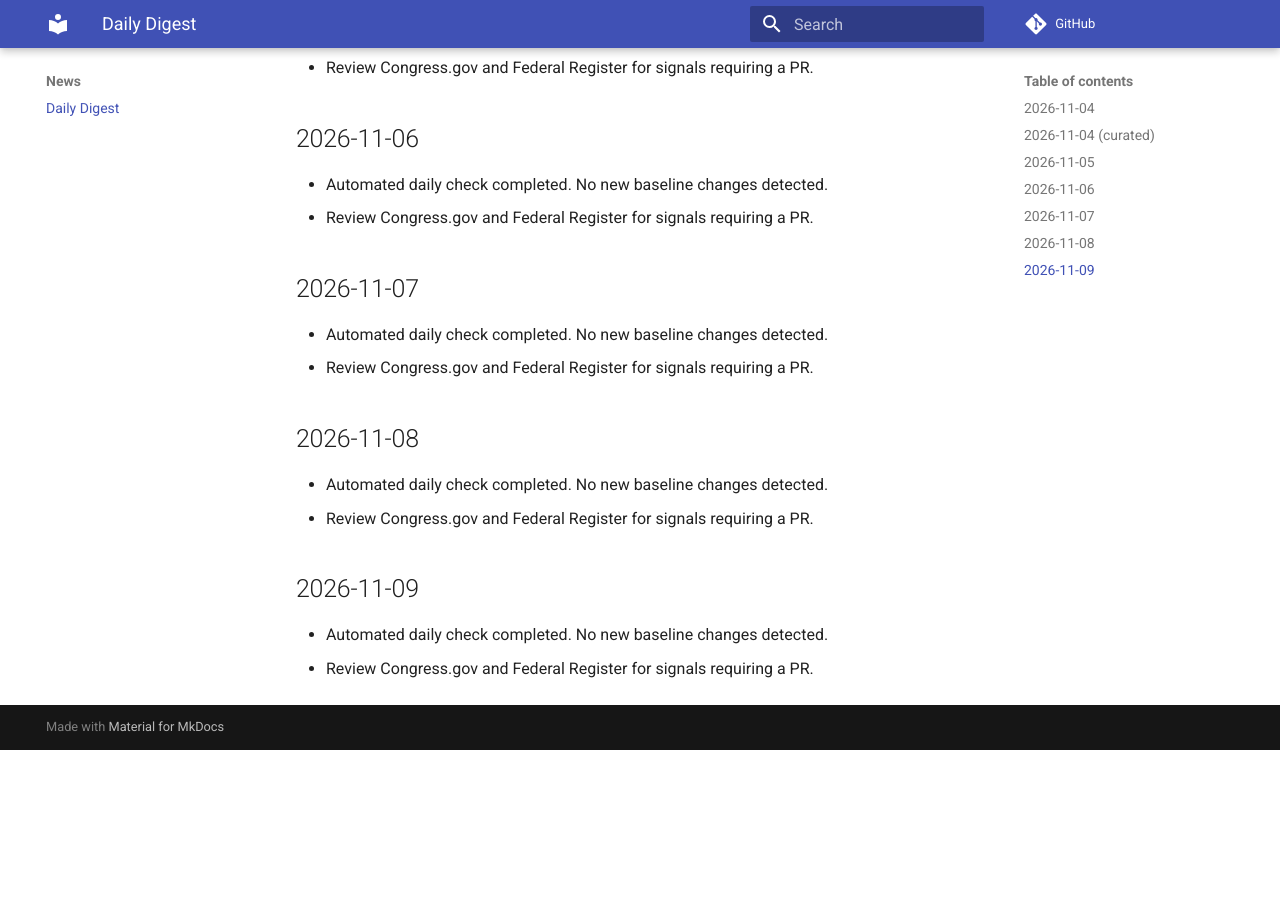
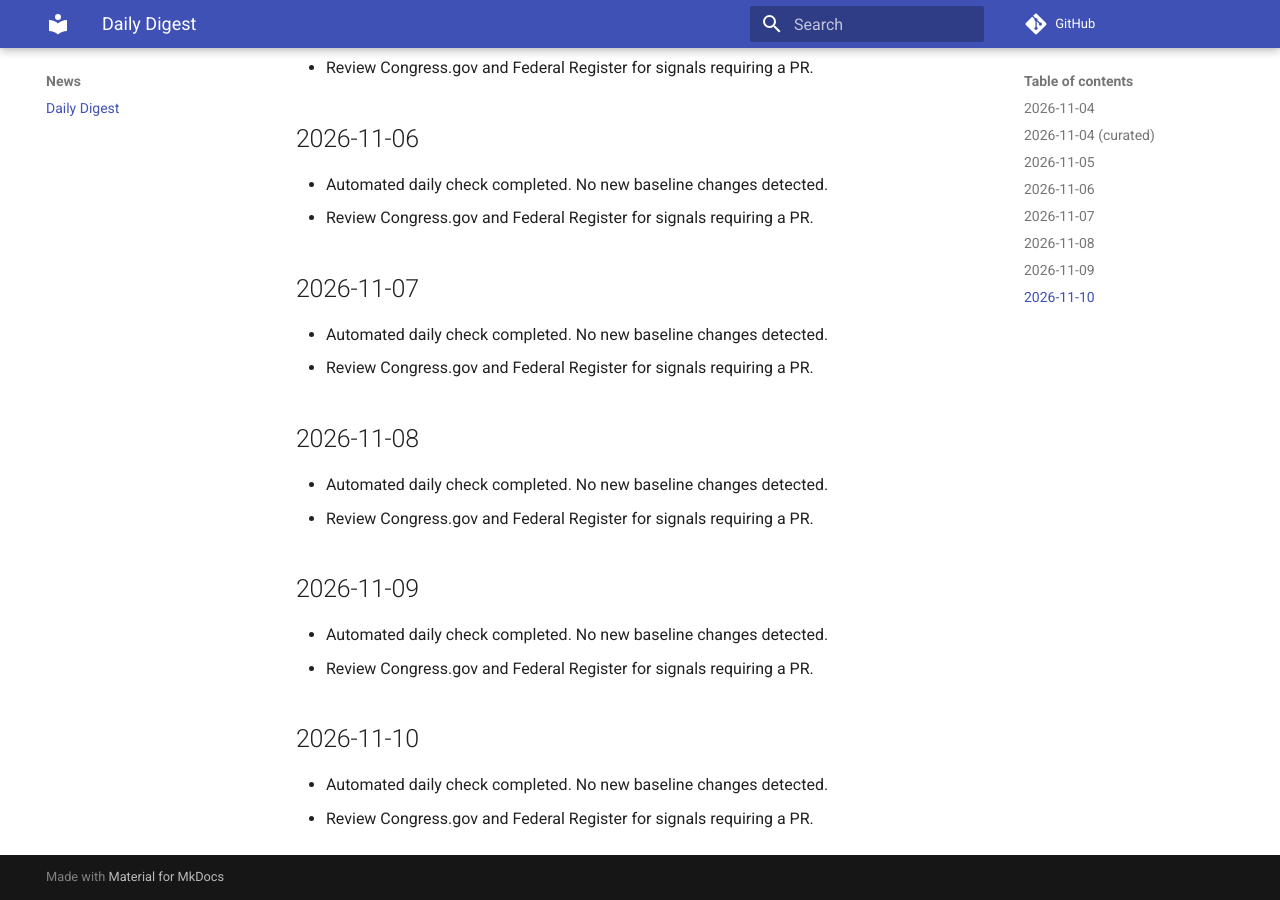
Before and after one commit to felipelago17/Congressional-Influence-Sanctions-Export-Controls, an MkDocs documentation site: the page built from docs/news/digest.md, in a window 1280 px wide and 900 px high, scrolled down 692 px. Built offline with MkDocs 1.6.1 and Material for MkDocs 9.7.7, drawn with Linux system fonts in a browser that asks for light colours; comment, search, counter and statistics services are not loaded; before the commit the page ends 1442 px from its top, so only the background shows below that.

Commit message:
chore: daily digest

```diff
--- a/docs/news/digest.md
+++ b/docs/news/digest.md
@@ -35,3 +35,8 @@ Automated updates only. Tracker rows are added via pull request.
 
 - Automated daily check completed. No new baseline changes detected.
 - Review Congress.gov and Federal Register for signals requiring a PR.
+
+## 2026-11-10
+
+- Automated daily check completed. No new baseline changes detected.
+- Review Congress.gov and Federal Register for signals requiring a PR.
```
